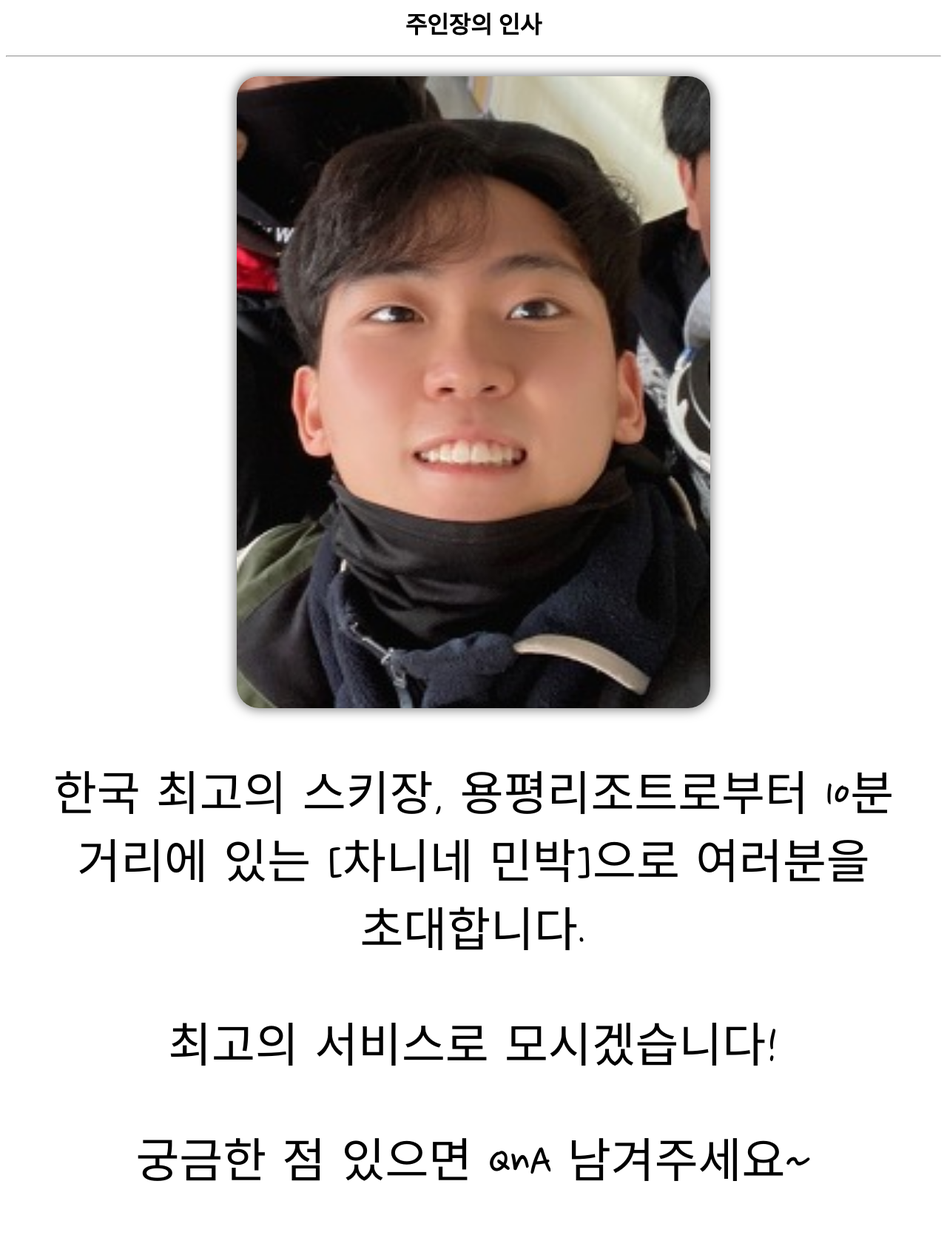
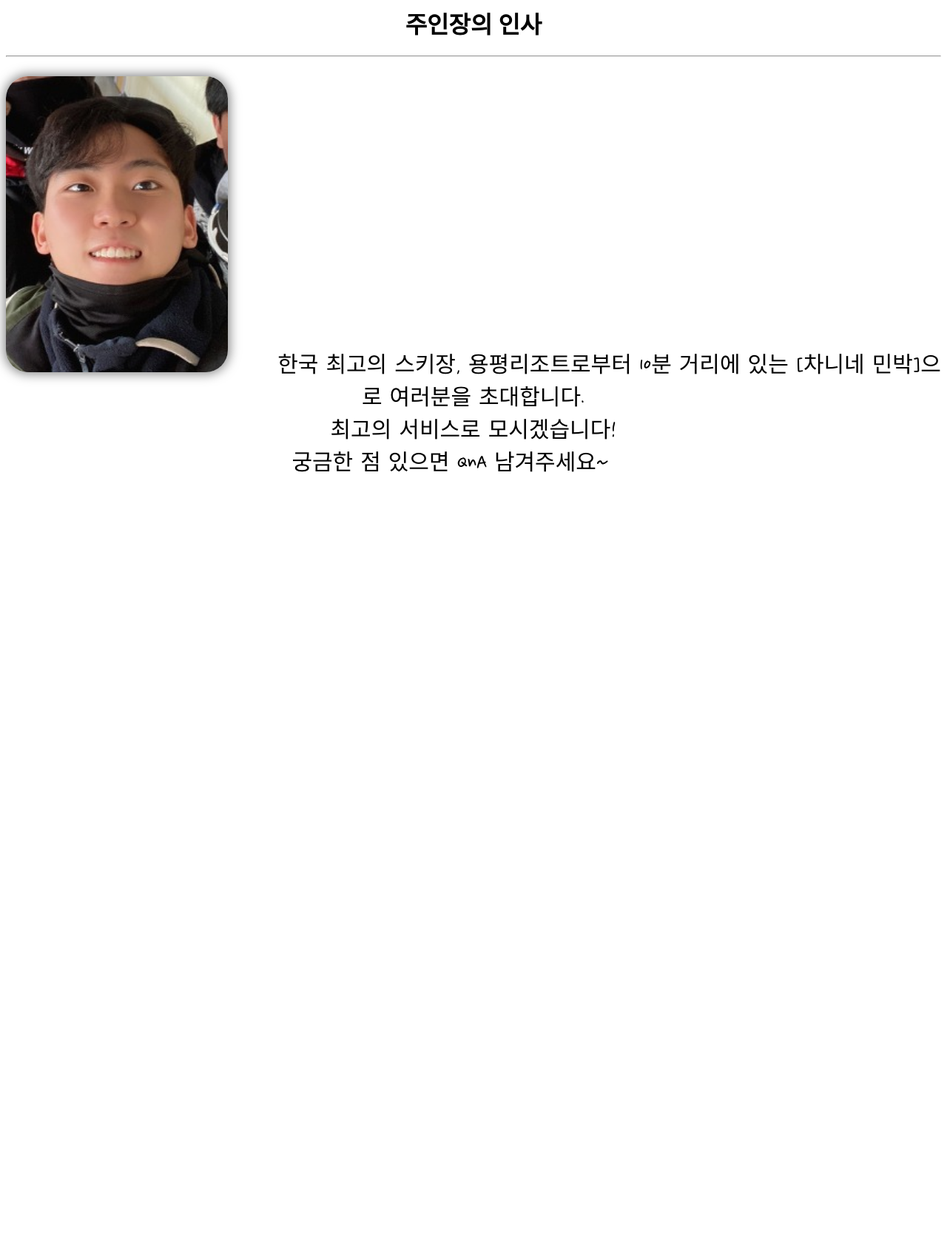
Before and after one commit to 2ood/chaneeMinbak, a PHP site: page /html/intro.html in a window 1280 px wide. Shown: the whole page at 74% size. After the commit the page ends 638 px from the top, so only its background shows below. Run offline with PHP 8.4, Linux system fonts and the light colour scheme.

Commit message:
tried intro styling

```diff
--- a/css/contentStyle.css
+++ b/css/contentStyle.css
@@ -10,7 +10,14 @@ iframe {position: relative; width: 100%; height:100%; }
 .content img { position: relative; top: 0;left: 0; width: 100%; height:100%;}
 
 p {color : #000; margin-left: 5%; margin-right :5%;}
-p.ment {  font-size:5vw; font-family:"Nanum Pen";}
+p.ment {  font-size:5vw; font-family:"Nanum Pen"; vertical-align :center;}
 
 /* rule.html*/
 .rule li {line-height : 3em;}
+
+@media (min-width :760px) {
+	.ratio-9-16 { width: 300px; height: 400px; display : inline-block;}
+	#jooinjang {border-radius: 30px; border-width: 0px; border-style: none;
+	box-shadow: rgba(0, 0, 0, 0.5) 0px 0px 15px 2px; width: 100%; height:100%; display:inline-block;}
+	p.ment {  font-size:30px;; font-family:"Nanum Pen";display : inline;}
+}
--- a/html/intro.html
+++ b/html/intro.html
@@ -10,14 +10,13 @@
 <body>
 	<center><h1 class='title'>주인장의 인사</h1><hr/>
 	<br/>
-		<div class='ratio-9-16'>
+		<span class='ratio-9-16'>
 		<img id='jooinjang' src='img/joo-in-jang.jpeg'>
-		</div>
-
-	<p class='ment'> 한국 최고의 스키장, 용평리조트로부터 10분 거리에 있는 [차니네 민박]으로 여러분을 초대합니다.</p>
-	<p class='ment'>최고의 서비스로 모시겠습니다!</p>
-	<p class='ment'>궁금한 점 있으면 QnA 남겨주세요~</p>
-
+		</span>
+	<span>
+	<p class='ment'> 한국 최고의 스키장, 용평리조트로부터 10분 거리에 있는 [차니네 민박]으로 여러분을 초대합니다.<br/>
+		최고의 서비스로 모시겠습니다!<br/>궁금한 점 있으면 QnA 남겨주세요~</p>
+	</span>
 	</center>
 
 </body>
```
